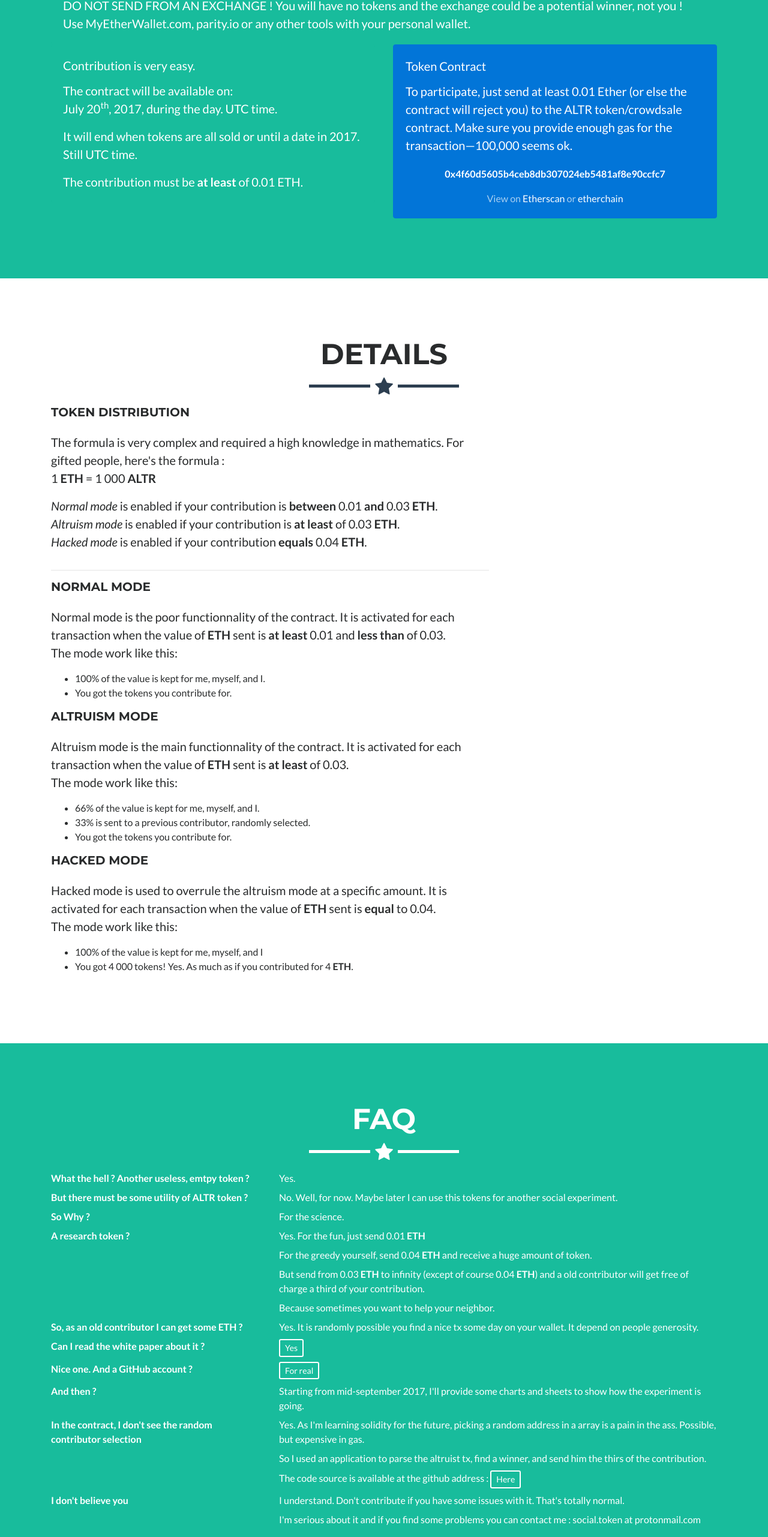
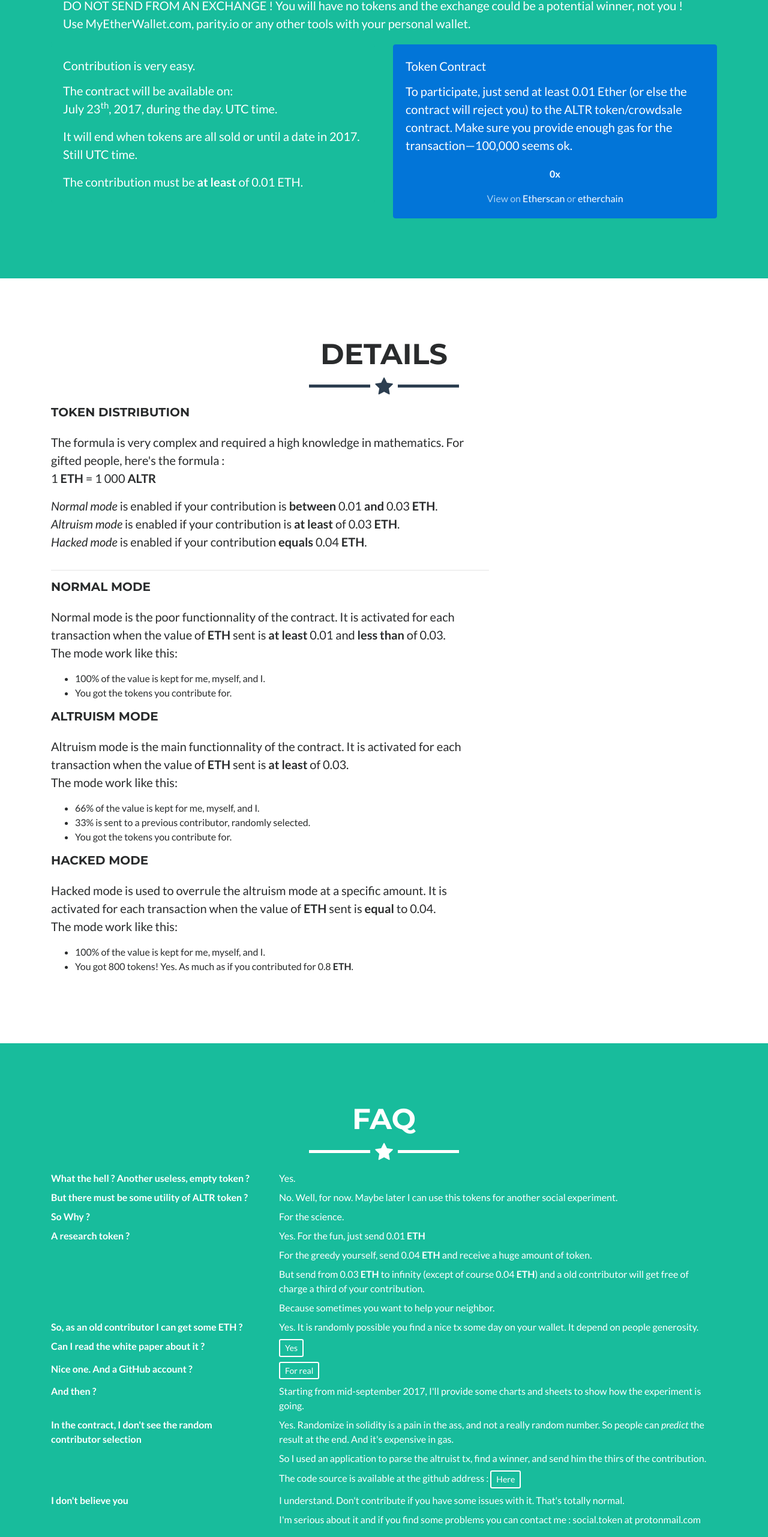
Before and after one commit to socialtoken/altruism-site, a plain HTML site: page index.html in a window 1280 px wide. Shown: the part 1718-4280 px from the top of the page at 60% size. Drawn offline with nearby package versions, Linux system fonts and the light colour scheme; a script that the page names is missing.

Commit message:
Changes rules
Typo + changing retribution amount for hacked mode

```diff
--- a/index.html
+++ b/index.html
@@ -122,7 +122,7 @@
                     <div class="card card-inverse card-success">
                         <div class="card-block">
 							<p class="card-title">Contribution is very easy.</p>
-							<p class="card-text text-white">The contract will be available on:<br />July 20<sup>th</sup>, 2017, during the day. UTC time.</p>
+							<p class="card-text text-white">The contract will be available on:<br />July 23<sup>th</sup>, 2017, during the day. UTC time.</p>
 							<p class="card-text text-white">It will end when tokens are all sold or until a date in 2017. Still UTC time.</p>
 							<p class="card-text text-white">The contribution must be <strong>at least</strong> of 0.01 ETH.</p>
 						</div>
@@ -136,10 +136,10 @@
                                     To participate, just send at least 0.01 Ether (or else the contract will reject you) to the ALTR token/crowdsale contract.
                                     Make sure you provide enough gas for the transaction&mdash;100,000 seems ok.
                                 </p>
-                                <p class="card-text text-white text-center" style="word-break: break-all;"><small><strong>0x4f60d5605b4ceb8db307024eb5481af8e90ccfc7</strong></small></p>
+                                <p class="card-text text-white text-center" style="word-break: break-all;"><small><strong>0x</strong></small></p>
                                 <div class="text-center">
-                                    View on <a class="text-white" href="https://etherscan.io/address/0x4f60d5605b4ceb8db307024eb5481af8e90ccfc7" target="_blank">Etherscan</a>
-                                    or <a class="text-white" href="https://etherchain.org/account/0x4f60d5605b4ceb8db307024eb5481af8e90ccfc7" target="_blank">etherchain</a>
+                                    View on <a class="text-white" href="https://etherscan.io/address/0x" target="_blank">Etherscan</a>
+                                    or <a class="text-white" href="https://etherchain.org/account/0x" target="_blank">etherchain</a>
                                 </div>
                         </div>
                     </div>
@@ -181,8 +181,8 @@
                     <h5 class="mb-4">Hacked mode</h5>
                     <p>Hacked mode is used to overrule the altruism mode at a specific amount. It is activated for each transaction when the value of <strong>ETH</strong> sent is <strong>equal</strong> to 0.04.<br />The mode work like this:</p>
                     <ul>
-                        <li>100% of the value is kept for me, myself, and I</li>
-                        <li>You got 4 000 tokens! Yes. As much as if you contributed for 4 <strong>ETH</strong>.</li>
+                        <li>100% of the value is kept for me, myself, and I.</li>
+                        <li>You got 800 tokens! Yes. As much as if you contributed for 0.8 <strong>ETH</strong>.</li>
                     </ul>
                 </div>
             </div>
@@ -196,7 +196,7 @@
             <hr class="star-light">
 
 			<dl class="row">
-				<dt class="col-sm-4">What the hell ? Another useless, emtpy token ?</dt>
+				<dt class="col-sm-4">What the hell ? Another useless, empty token ?</dt>
 				<dd class="col-sm-8">Yes.</dd>
 
 				<dt class="col-sm-4">But there must be some utility of <strong>ALTR</strong> token ?</dt>
@@ -224,7 +224,7 @@
 				<dd class="col-sm-8">Starting from mid-september 2017, I'll provide some charts and sheets to show how the experiment is going.</dd>
 
 				<dt class="col-sm-4">In the contract, I don't see the random contributor selection</dt>
-				<dd class="col-sm-8">Yes. As I'm learning solidity for the future, picking a random address in a array is a pain in the ass. Possible, but expensive in gas.</dd>
+				<dd class="col-sm-8">Yes. Randomize in solidity is a pain in the ass, and not a really random number. So people can <i>predict</i> the result at the end. And it's expensive in gas.</dd>
 				<dd class="col-sm-8 offset-sm-4">So I used an application to parse the altruist tx, find a winner, and send him the thirs of the contribution.</dd>
 				<dd class="col-sm-8 offset-sm-4">The code source is available at the github address : <a class="btn btn-sm btn-outline" href="https://github.com/socialtoken/altruism-app" target="_blank">Here</a></dd>
 
```
